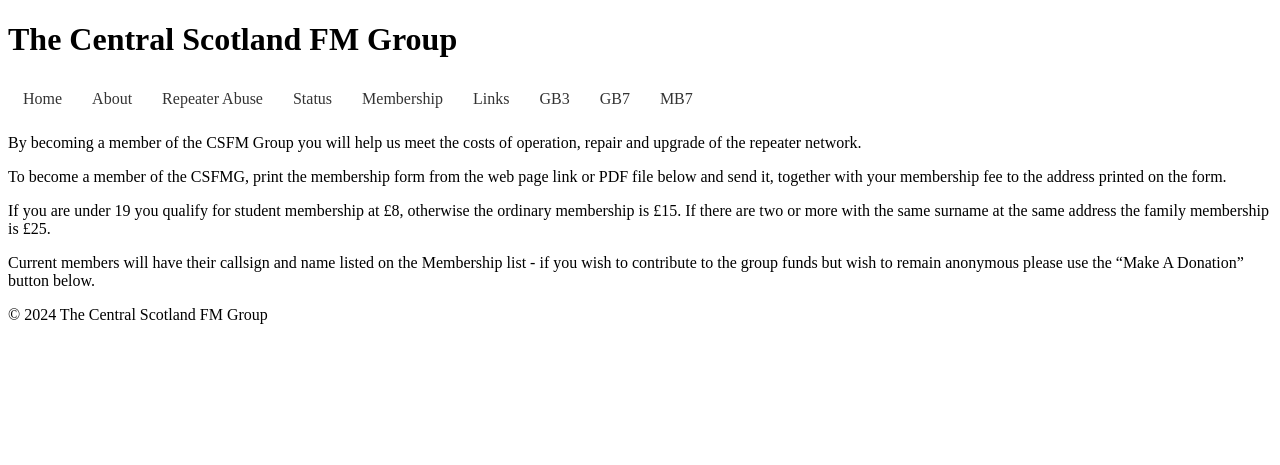
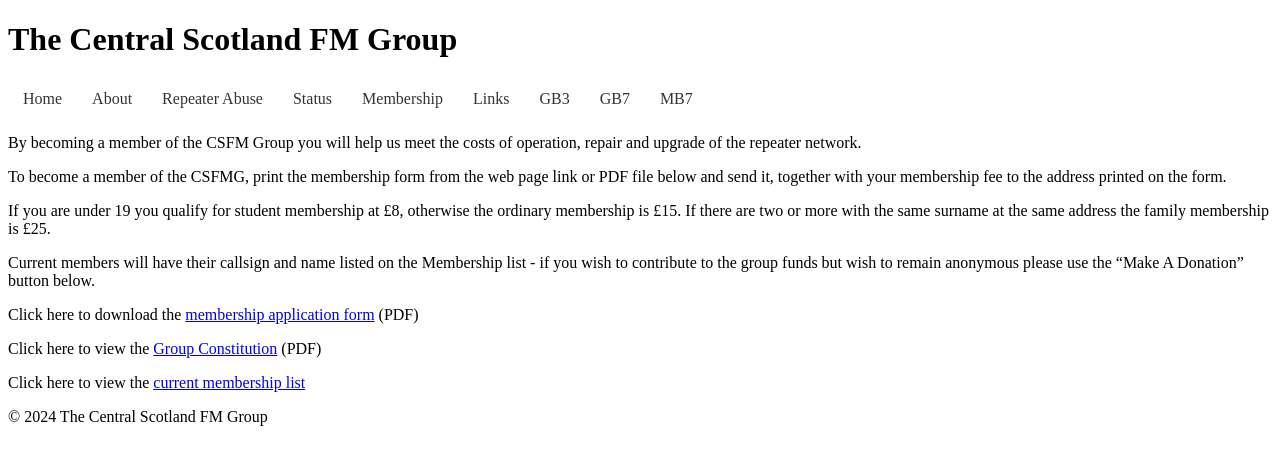
Before and after one commit to Michael-AUG/csfmg, a Jekyll site: the page built from membership.md, in a window 1280 px wide. Shown: the top 465 px of the page. Built offline with Jekyll 4.4.1, drawn with Linux system fonts in a browser that asks for light colours.

Commit message:
wodge 2a

```diff
--- a/membership.md
+++ b/membership.md
@@ -10,3 +10,9 @@ To become a member of the CSFMG, print the membership form from the web page lin
 If you are under 19 you qualify for student membership at £8, otherwise the ordinary membership is £15. If there are two or more with the same surname at the same address the family membership is £25.
 
 Current members will have their callsign and name listed on the Membership list - if you wish to contribute to the group funds but wish to remain anonymous please use the "Make A Donation" button below.
+
+Click here to download the [membership application form](/CSFMGMemb.pdf) (PDF)
+
+Click here to view the [Group Constitution](/constitution.pdf) (PDF)
+
+Click here to view the [current membership list](http://gateway2.cdcomput.com/csfmg/csfmgmembers.php)
```
